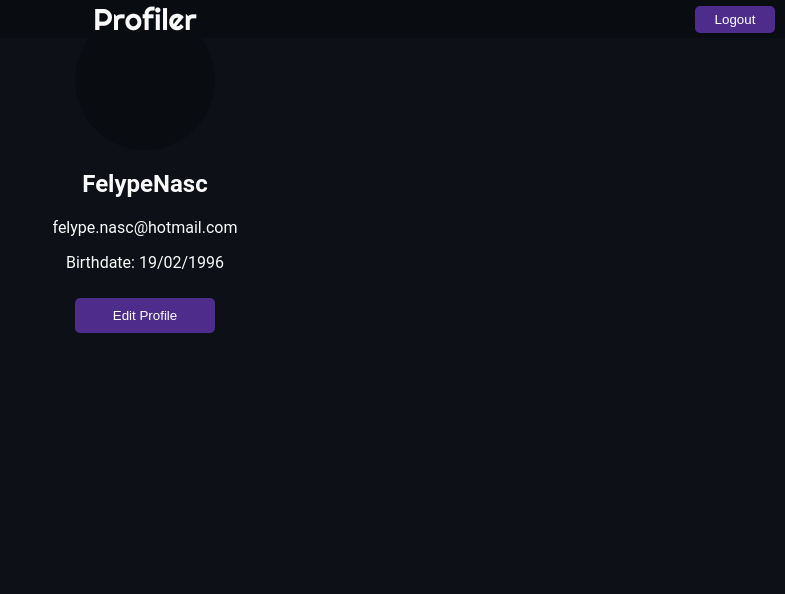
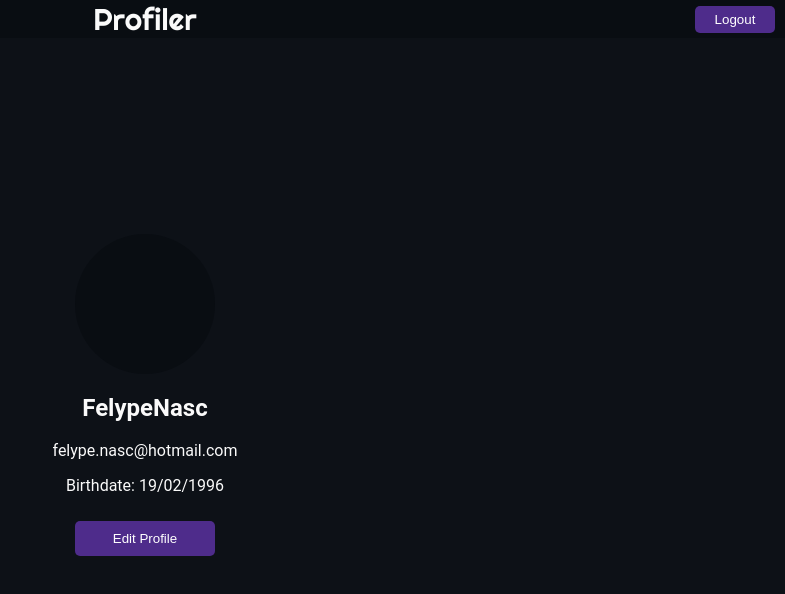
Before and after one commit to FelypeNasc/my-alpha-profiler, a React (Create React App) app in the folder frontend/: page / in a window 1280 px wide. Shown: the top 594 px of the page, without its empty margins (495-1280 px from the left). Built offline with nearby package versions, Linux system fonts and the light colour scheme.

Commit message:
feat: global config to pages

```diff
--- a/frontend/src/App.css
+++ b/frontend/src/App.css
@@ -36,3 +36,12 @@ button:active {
 a {
   text-decoration: none;
 }
+
+.page {
+  height: 100vh;
+  width: 100vw;
+  display: flex;
+  justify-content: center;
+  align-items: center;
+  flex-direction: column;
+}
```
